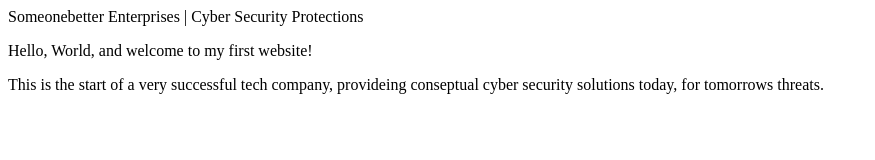
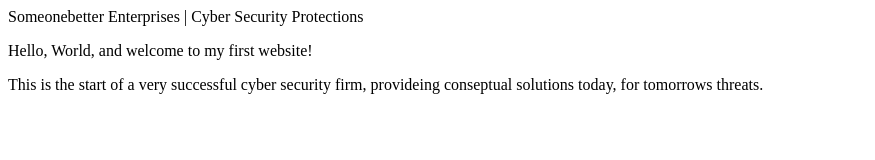
Before and after one commit to someonebetter/someonebetter.github.io, a plain HTML site: page index.html in a window 1280 px wide. Shown: the whole page, without its empty margins (0-875 px from the left). Drawn offline with Linux system fonts and the light colour scheme.

Commit message:
Update index.html

```diff
--- a/index.html
+++ b/index.html
@@ -8,7 +8,7 @@
     </head>
     <body>
        <p>Hello, World, and welcome to my first website!</p>
-       <p>This is the start of a very successful tech company, provideing conseptual cyber security solutions
+       <p>This is the start of a very successful cyber security firm, provideing conseptual solutions
           today, for tomorrows threats.
        </p>
     </body>
```
